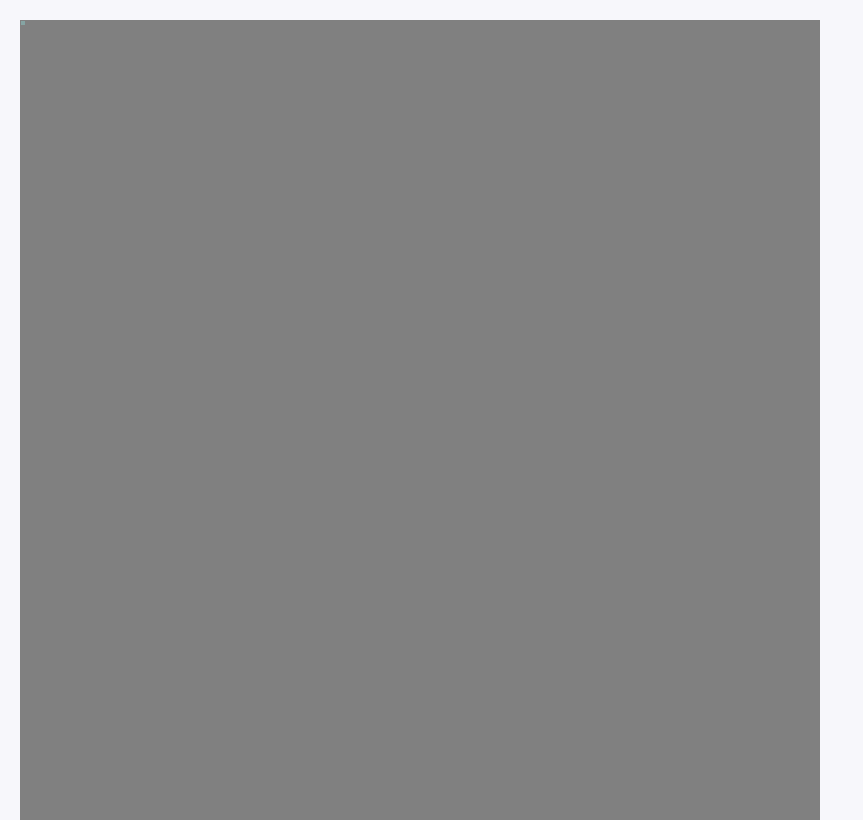
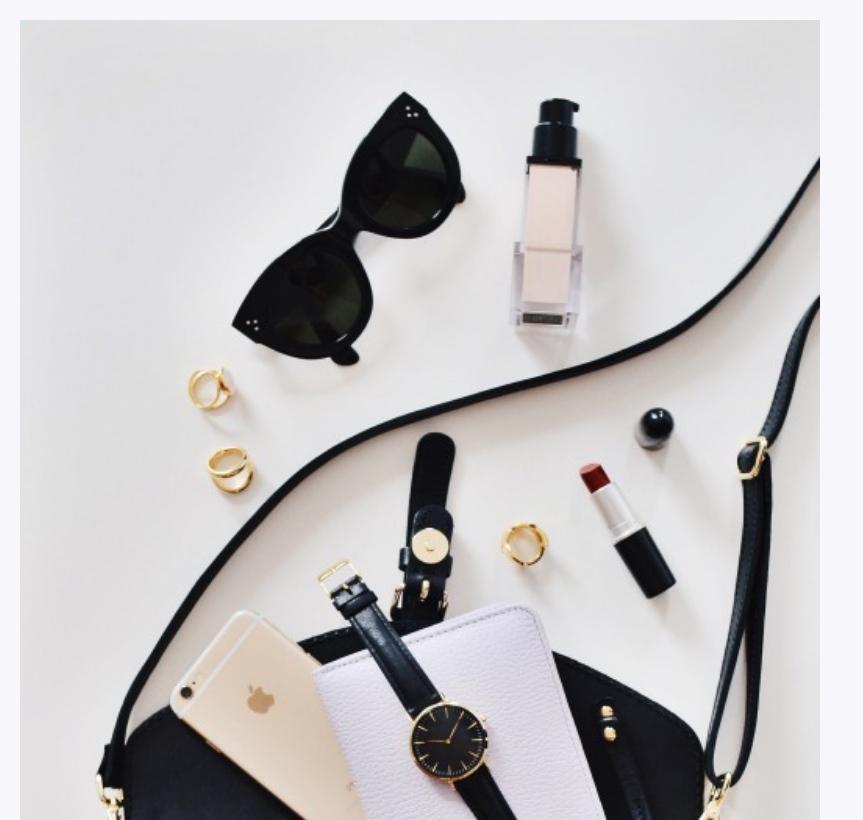
Before and after one commit to wanted-pre-onboarding-team-2/wanted-codestates-project-2-5-2, a React (Create React App) app: page / in a window 1280 px wide. Shown: the whole page, without its empty margins (0-863 px from the left). Built offline with nearby package versions, Linux system fonts and the light colour scheme.

Commit message:
Style: background image 추가

```diff
--- a/src/styles.css
+++ b/src/styles.css
@@ -5,6 +5,9 @@
 
 .canvas {
   background-color: gray;
+  background-image: url("../src/assets/image.jpg");
+  background-repeat: no-repeat;
+  background-size: cover;
   position: absolute;
   width: 100vh;
   height: 100vh;
```
